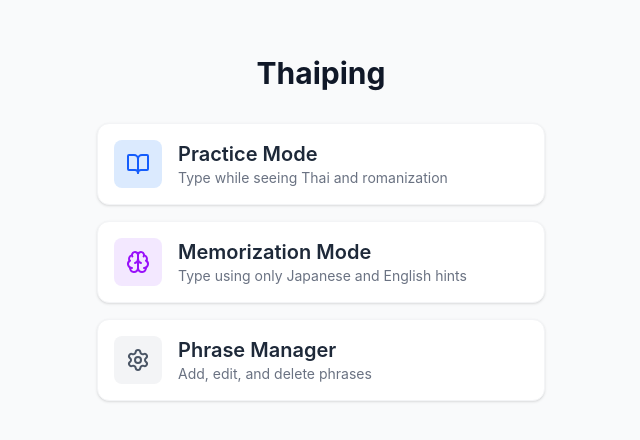
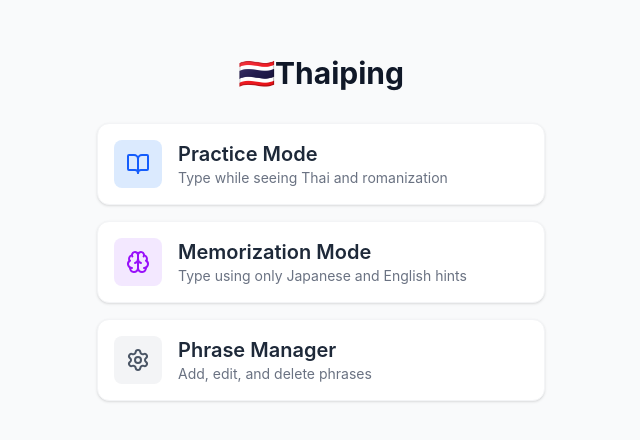
Before and after one commit to KeitaIwasa/Thaiping, a Next.js app: page / in a window 1280 px wide. Shown: the part 172-612 px from the top of the page, without its empty margins (319-959 px from the left). Built offline with nearby package versions, Linux system fonts and the light colour scheme.

Commit message:
refactor: remove emoji from title for consistency

```diff
--- a/app/layout.tsx
+++ b/app/layout.tsx
@@ -12,7 +12,7 @@ const notoSansJP = Noto_Sans_JP({ subsets: ['latin'], variable: '--font-jp' });
 const notoSansThai = Noto_Sans_Thai({ subsets: ['thai'], variable: '--font-noto-thai' });
 
 export const metadata: Metadata = {
-  title: '🇹🇭Thaiping',
+  title: 'Thaiping',
   description: 'Practice typing Thai phrases',
 };
 
--- a/app/page.tsx
+++ b/app/page.tsx
@@ -5,7 +5,7 @@ import { BookOpen, Brain, Settings } from 'lucide-react';
 export default function Home() {
   return (
     <div className="min-h-screen bg-gray-50 flex flex-col items-center justify-center p-4">
-      <h1 className="text-3xl font-bold text-gray-900 mb-8 text-center">Thaiping</h1>
+      <h1 className="text-3xl font-bold text-gray-900 mb-8 text-center">🇹🇭Thaiping</h1>
 
       <div className="w-full max-w-md space-y-4">
         <Link href="/practice" className="flex items-center p-4 bg-white rounded-xl shadow-sm border border-gray-100 hover:shadow-md transition-shadow">
```
